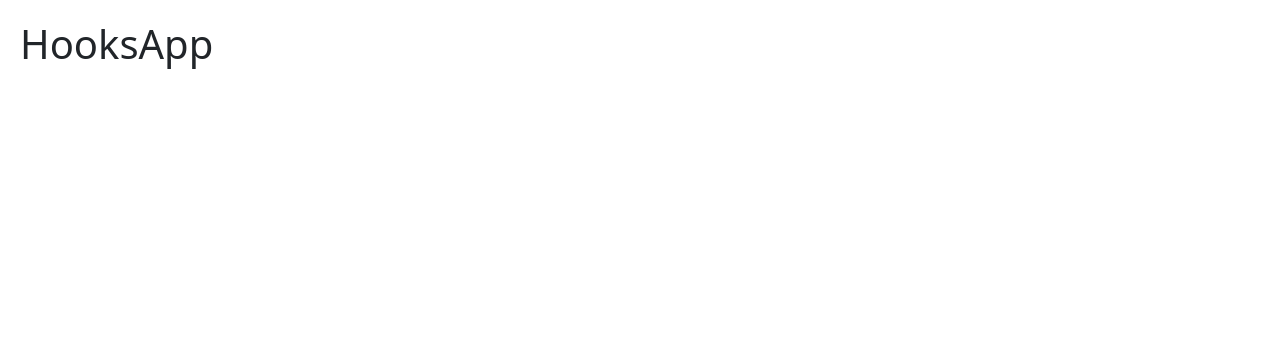
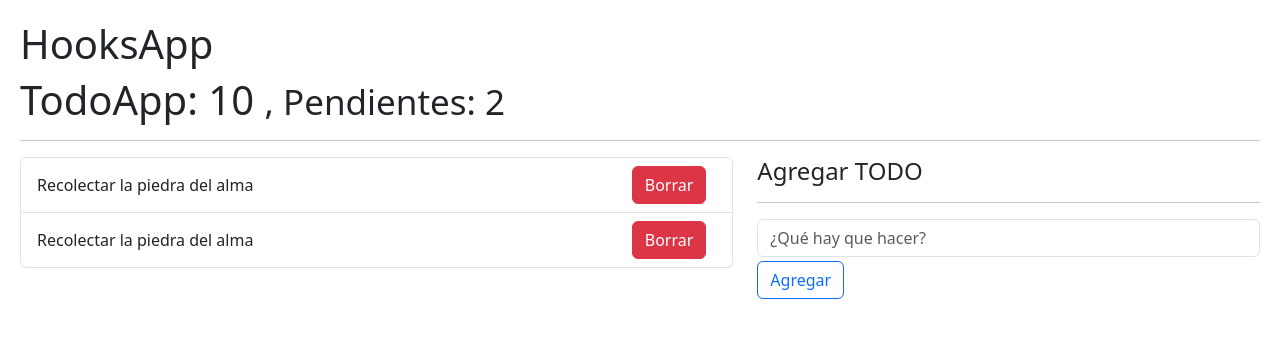
Before and after one commit to jvalentinavelez/hooks-app, a React (Vite) app: page / in a window 1280 px wide. Shown: the top 338 px of the page. Built offline with nearby package versions, Linux system fonts and the light colour scheme.

Commit message:
todoApp para incorporar reducer

```diff
--- /dev/null
+++ b/src/08-useReducer/TodoAdd.jsx
@@ -0,0 +1,36 @@
+import React, { useState } from "react";
+import { useForm } from "../hooks/useForm";
+
+export const TodoAdd = ({ onNewTodo }) => {
+  const { description, onInputChange, onResetForm } = useForm({
+    description: "",
+  });
+
+  const onFormSubmit = (event) => {
+    event.preventDefault();
+    if (description.length <= 1) return;
+    const newTodo = {
+      id: new Date().getTime() * 2,
+      description: description,
+      done: false,
+    };
+    onNewTodo(newTodo);
+    onResetForm();
+  };
+
+  return (
+    <form onSubmit={onFormSubmit}>
+      <input
+        type="text"
+        placeholder="¿Qué hay que hacer?"
+        className="form-control"
+        name="description"
+        value={description}
+        onChange={onInputChange}
+      />
+      <button type="submit" className="btn btn-outline-primary mt-1">
+        Agregar
+      </button>
+    </form>
+  );
+};
--- /dev/null
+++ b/src/08-useReducer/TodoApp.jsx
@@ -0,0 +1,45 @@
+import { useReducer } from "react";
+import { todoReducer } from "./todoReducer";
+import { TodoList } from "./TodoList";
+import { TodoAdd } from "./TodoAdd";
+
+const initialState = [
+  {
+    id: new Date().getTime(),
+    description: "Recolectar la piedra del alma",
+    done: false,
+  },
+  {
+    id: new Date().getTime() * 3,
+    description: "Recolectar la piedra del alma",
+    done: false,
+  },
+];
+
+export const TodoApp = () => {
+  //se pasa la referencia a función todoReducer, no se ejecuta directamente
+  const [todos, dispatchTodo] = useReducer(todoReducer, initialState);
+
+  const handleNewTodo = (addTodo) => {
+    console.log(addTodo);
+  };
+
+  return (
+    <>
+      <h1>
+        TodoApp: 10 <small>, Pendientes: 2</small>
+      </h1>
+      <hr />
+      <div className="row">
+        <div className="col-7">
+          <TodoList todos={todos} />
+        </div>
+        <div className="col-5">
+          <h4>Agregar TODO</h4>
+          <hr />
+          <TodoAdd onNewTodo={handleNewTodo} />
+        </div>
+      </div>
+    </>
+  );
+};
--- /dev/null
+++ b/src/08-useReducer/TodoItem.jsx
@@ -0,0 +1,10 @@
+import React from "react";
+
+export const TodoItem = ({ todo }) => {
+  return (
+    <li className="list-group-item d-flex justify-content-between">
+      <span className="align-self-center">{todo.description}</span>
+      <button className="btn btn-danger">Borrar</button>
+    </li>
+  );
+};
--- /dev/null
+++ b/src/08-useReducer/TodoList.jsx
@@ -0,0 +1,12 @@
+import React from "react";
+import { TodoItem } from "./TodoItem";
+
+export const TodoList = ({ todos = {} }) => {
+  return (
+    <ul className="list-group">
+      {todos.map((todo) => (
+        <TodoItem todo={todo} key={todo.id} />
+      ))}
+    </ul>
+  );
+};
--- /dev/null
+++ b/src/08-useReducer/todoReducer.js
@@ -0,0 +1,10 @@
+export const todoReducer = (initialState = [], action) => {
+  switch (action.type) {
+    case "ABC":
+      throw new Error("Action.type = ABC no está implementada");
+    //   return initialState;
+
+    default:
+      return initialState;
+  }
+};
--- a/src/HooksApp.jsx
+++ b/src/HooksApp.jsx
@@ -10,6 +10,7 @@
 // import { MemoHook } from "./06-memos/MemoHook";
 // import { Memorize } from "./06-memos/Memorize";
 
+import { TodoApp } from "./08-useReducer/TodoApp";
 import "./08-useReducer/intro-reducer";
 
 export const HooksApp = () => {
@@ -27,6 +28,7 @@
       {/* <MemoHook /> */}
       {/* <CallbackHook /> */}
       {/* <Padre /> */}
+      <TodoApp />
     </div>
   );
 };
```
